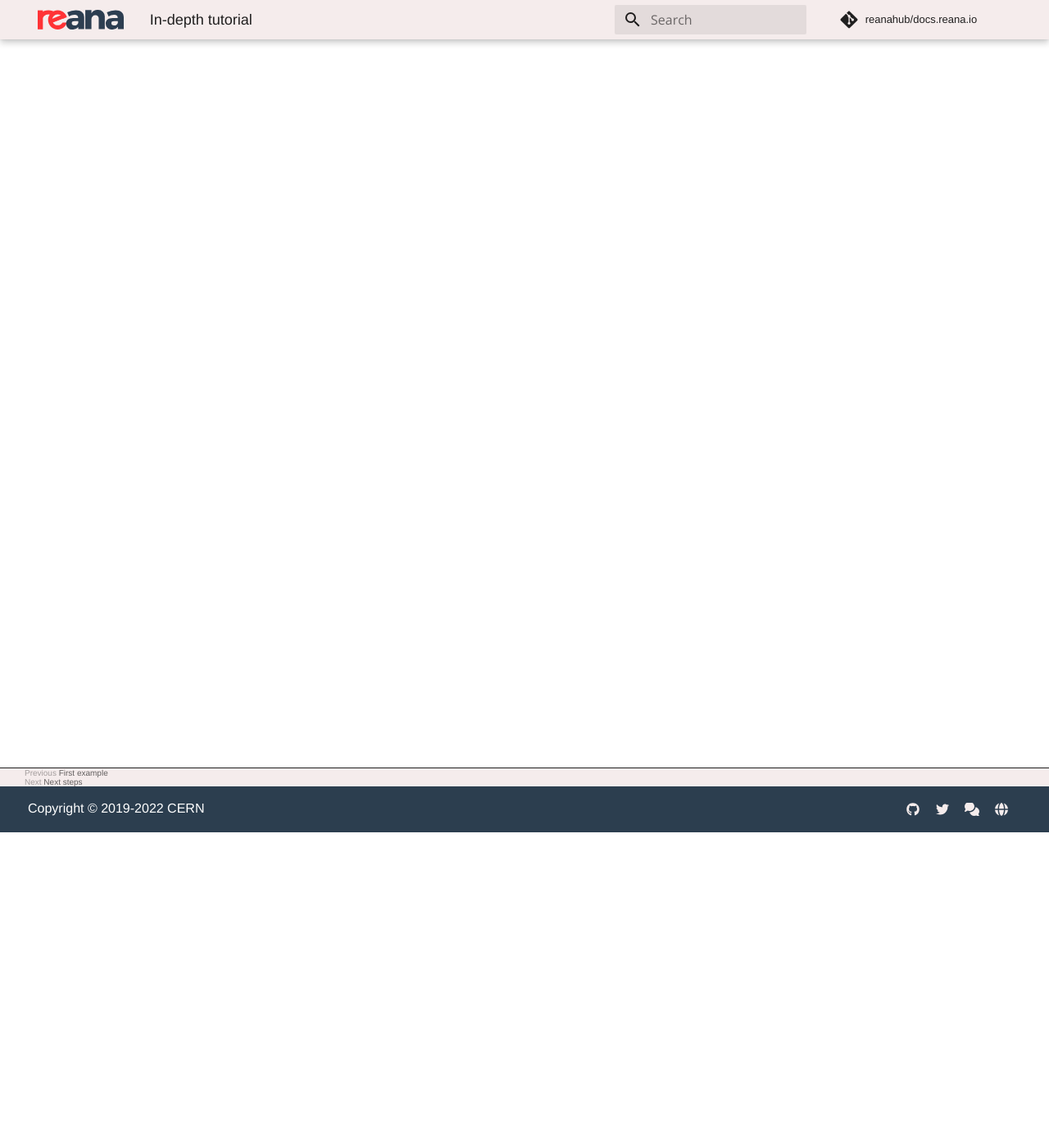
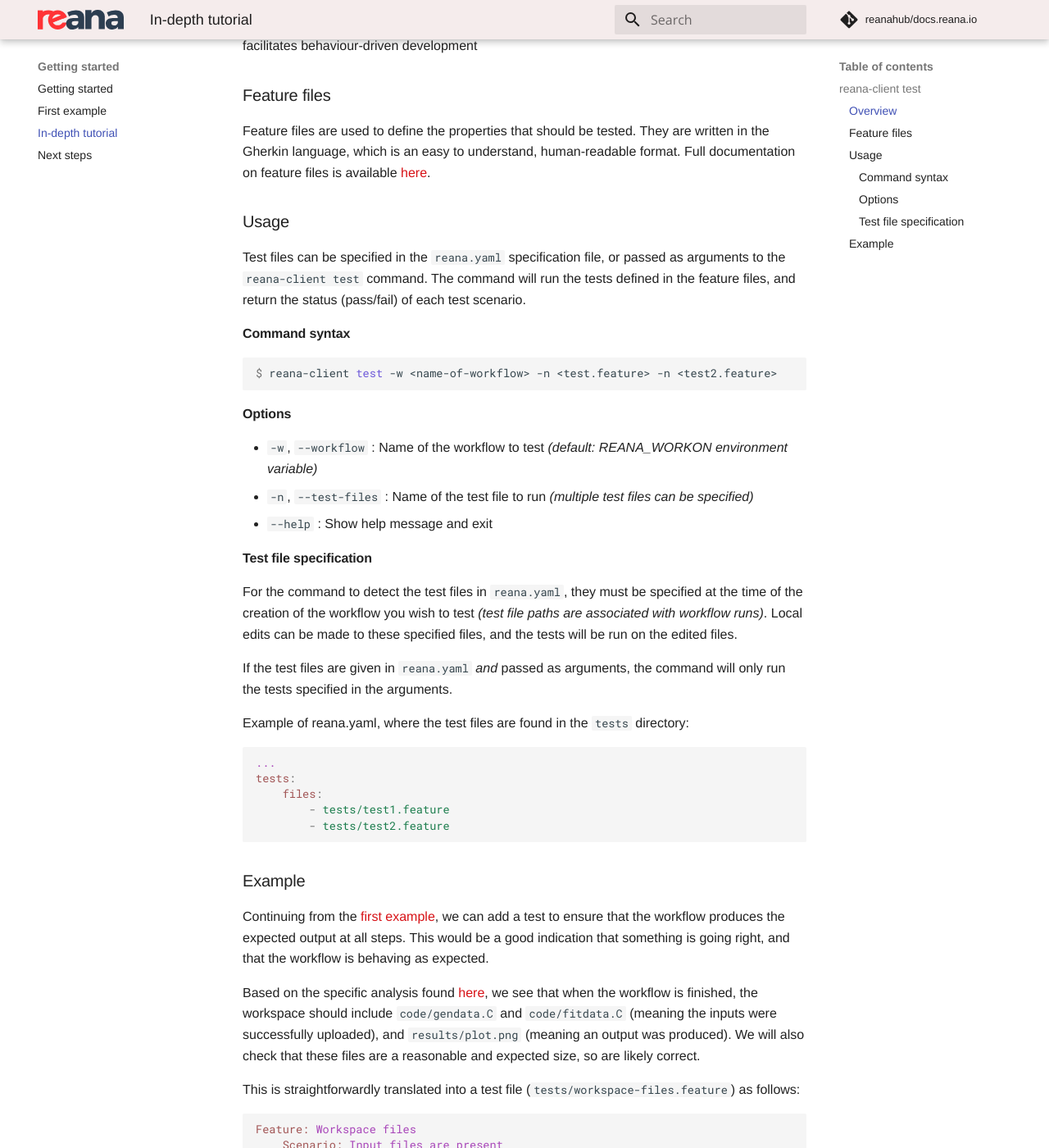
Before and after one commit to reanahub/docs.reana.io, an MkDocs documentation site: the page built from docs/getting-started/tutorial/index.md, in a window 1280 px wide and 1400 px high, scrolled down 385 px. Shown: the whole window at 82% size. Built offline with MkDocs 1.6.1 and Material for MkDocs 9.7.7, drawn with Linux system fonts in a browser that asks for light colours; comment, search, counter and statistics services are not loaded; some of the changed text lies outside the part shown.

Commit message:
docs(test): add user tutorial for `reana-client test` command (#208)

````diff
--- a/docs/getting-started/tutorial/index.md
+++ b/docs/getting-started/tutorial/index.md
@@ -1 +1,92 @@
 # In-depth tutorial
+
+## reana-client test
+
+### Overview
+The `reana-client test` command is used to test properties of REANA workflows, like the presence of certain files in the workspace, the size of the workspace, or the duration of the workflow run. Tests are defined in feature files, which are written in the Gherkin language. This helps to ensure that the workflow behaves as expected, helps to ensure reproducibility, and facilitates behaviour-driven development
+
+### Feature files
+Feature files are used to define the properties that should be tested. They are written in the Gherkin language, which is an easy to understand, human-readable format. Full documentation on feature files is available [here](https://continuous-reuse.docs.cern.ch/).
+
+### Usage
+Test files can be specified in the `reana.yaml` specification file, or passed as arguments to the `reana-client test` command. The command will run the tests defined in the feature files, and return the status (pass/fail) of each test scenario.
+
+
+#### Command syntax
+```{ .console .copy-to-clipboard }
+$ reana-client test -w <name-of-workflow> -n <test.feature> -n <test2.feature>
+```
+#### Options
+- `-w`, `--workflow` : Name of the workflow to test _(default: REANA\_WORKON environment variable)_
+- `-n`, `--test-files` : Name of the test file to run _(multiple test files can be specified)_
+- `--help` : Show help message and exit
+
+#### Test file specification
+For the command to detect the test files in `reana.yaml`, they must be specified at the time of the creation of the workflow you wish to test _(test file paths are associated with workflow runs)_. Local edits can be made to these specified files, and the tests will be run on the edited files.
+
+If the test files are given in `reana.yaml` _and_ passed as arguments, the command will only run the tests specified in the arguments.
+
+Example of reana.yaml, where the test files are found in the `tests` directory:
+```yaml
+...
+tests:
+    files:
+        - tests/test1.feature
+        - tests/test2.feature
+```
+
+### Example
+
+Continuing from the [first example](../first-example), we can add a test to ensure that the workflow produces the expected output at all steps. This would be a good indication that something is going right, and that the workflow is behaving as expected.
+
+Based on the specific analysis found [here](https://github.com/reanahub/reana-demo-root6-roofit/), we see that when the workflow is finished, the workspace should include `code/gendata.C` and `code/fitdata.C` (meaning the inputs were successfully uploaded), and `results/plot.png` (meaning an output was produced). We will also check that these files are a reasonable and expected size, so are likely correct.
+
+This is straightforwardly translated into a test file (`tests/workspace-files.feature`) as follows:
+```gherkin
+Feature: Workspace files
+    Scenario: Input files are present
+        When the workflow is finished
+        Then the workspace should include "code/gendata.C"
+        And the workspace should include "code/fitdata.C"
+    Scenario: Workflow produces final plot
+        When the workflow is finished
+        Then the workspace should include "results/plot.png"
+    Scenario: Files are a reasonable size
+        When the workflow is finished
+        Then the workspace size should be more than 150KiB
+        And the workspace size should be less than 200KiB
+```
+This could be combined into a single scenario, but it is a good idea to seperate different concerns into different scenarios, as this makes it easier to identify the source of a failure.
+
+Then, add the following to the end of the `reana.yaml` file:
+```yaml
+tests:
+    files:
+        - test/output.feature
+```
+Run the workflow:
+```{ .console .copy-to-clipboard }
+$ reana-client run -w myanalysis
+```
+This uploads the specification, as well as the input and test files, to the REANA server.
+
+Finally, run the test:
+```{ .console .copy-to-clipboard }
+$ reana-client test -w myanalysis
+```
+
+The output will show the status (pass/fail) of each test scenario. If the test fails, the reason for the failure will be displayed.
+
+Example output:
+```{ .console .copy-to-clipboard }
+Using test file docs.feature
+Summary of docs.feature:
+Tested Input files are present: passed
+Tested Workflow produces final plot: passed
+Tested Files are a reasonable size: passed
+```
+
+If, after the workflow has been run, you want to test a different set of properties (for example, to ensure the workflow completes in a certain amount of time), you can specify the test files as arguments to the `reana-client test` command. This allows you to test different properties without having to re-run the workflow.
+```{ .console .copy-to-clipboard }
+$ reana-client test -w myanalysis -n tests/duration.feature
+```
````
